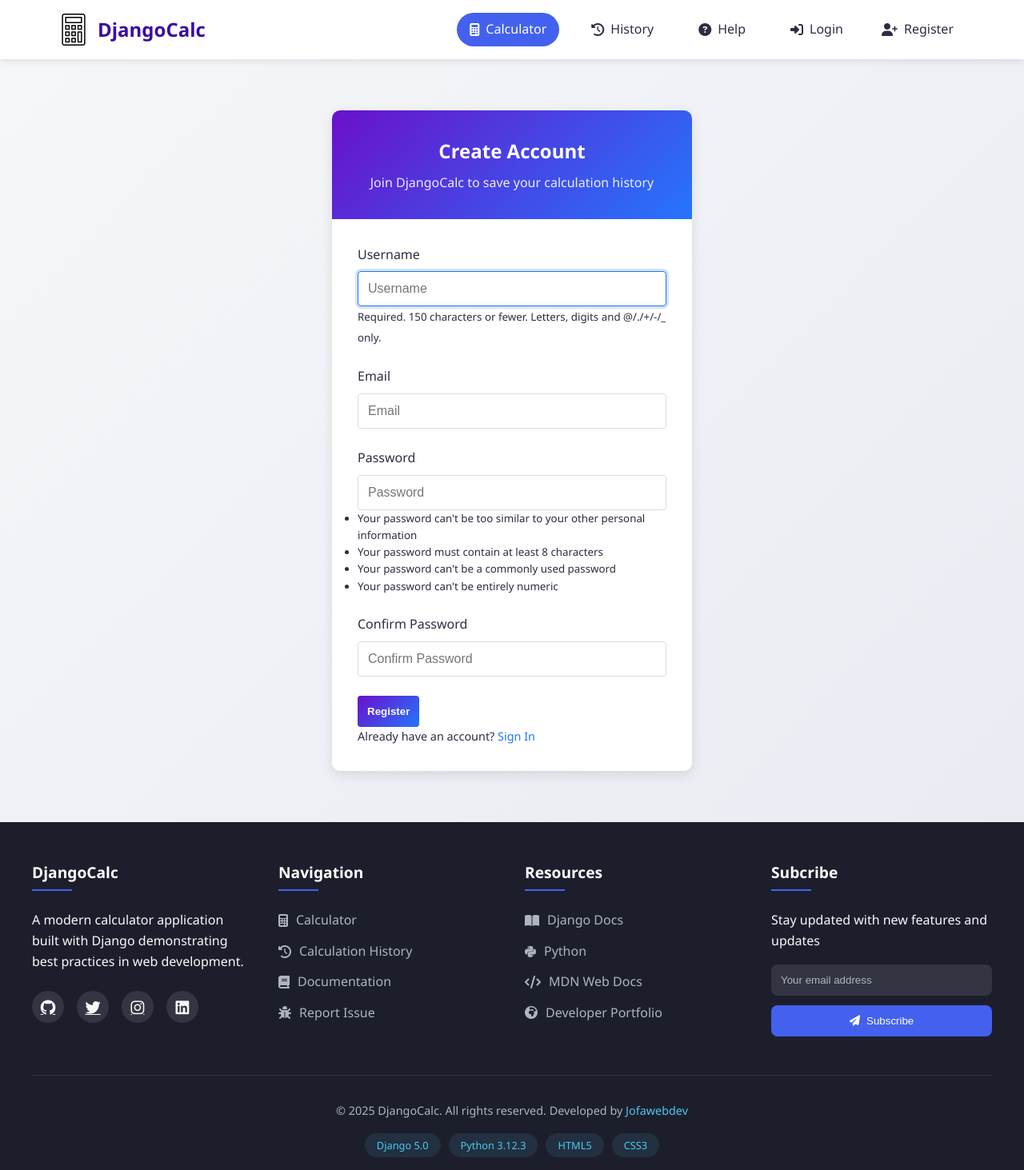
After one commit to jofawebdev/Calculator-App, a Django app: page /register/ in a window 1280 px wide. The commit adds this page. Shown: the whole page at 80% size. Run offline with Django 5.2, Linux system fonts and the light colour scheme.

Commit message:
Added user authentication - Login and Register functions

```diff
--- /dev/null
+++ b/base/forms.py
@@ -0,0 +1,38 @@
+from django import forms
+from django.contrib.auth.forms import UserCreationForm, AuthenticationForm
+from django.contrib.auth.models import User
+
+class RegisterForm(UserCreationForm):
+    """
+    Custom registration form extending Django's UserCreationForm
+    Adds email fields with validation
+    """
+    email = forms.EmailField(
+        required=True,
+        widget=forms.EmailInput(attrs={'class': 'form-control', 'placeholder': 'Email'})
+    )
+
+    class Meta:
+        model = User
+        fields = ("username", "email", "password1", "password2")
+        widgets = {
+            'username': forms.TextInput(attrs={'class': 'form-control', 'placeholder': 'Username'}),
+        }
+
+    def __init__(self, *args, **kwargs):
+        super().__init__(*args, **kwargs)
+        # Add Bootstrap classes to password fields
+        self.fields['password1'].widget.attrs.update({'class': 'form-control', 'placeholder': 'Password'})
+        self.fields['password2'].widget.attrs.update({'class': 'form-control', 'placeholder': 'Confirm Password'})
+
+
+class LoginForm(AuthenticationForm):
+    """
+    Custom login form with Bootstrap styling
+    """
+    username = forms.CharField(
+        widget=forms.TextInput(attrs={'class': 'form-control', 'placeholder': 'Username'})
+    )
+    password = forms.CharField(
+        widget=forms.PasswordInput(attrs={'class': 'form-control', 'placeholder': 'Password'})
+    )
--- /dev/null
+++ b/base/static/styles/auth.css
@@ -0,0 +1,104 @@
+/* auth.css */
+.auth-container {
+    display: flex;
+    justify-content: center;
+    align-items: center;
+    min-height: 80vh;
+    padding: 2rem;
+}
+
+.auth-card {
+    background: #fff;
+    border-radius: 10px;
+    box-shadow: 0 5px 15px rgba(0, 0, 0, 0.1);
+    width: 100%;
+    max-width: 450px;
+    overflow: hidden;
+}
+
+.auth-header {
+    background: linear-gradient(135deg, #6a11cb 0%, #2575fc 100%);
+    color: white;
+    padding: 2rem;
+    text-align: center;
+}
+
+.auth-header h2 {
+    margin: 0;
+    font-weight: 600;
+}
+
+.auth-header p {
+    opacity: 0.9;
+    margin: 0.5rem 0 0;
+}
+
+.auth-form {
+    padding: 2rem;
+}
+
+.form-group {
+    margin-bottom: 1.5rem;
+}
+
+.form-group label {
+    display: block;
+    margin-bottom: 0.5rem;
+    font-weight: 500;
+}
+
+.form-control {
+    width: 100%;
+    padding: 0.75rem;
+    border: 1px solid #ddd;
+    border-radius: 4px;
+    font-size: 1rem;
+    transition: border-color 0.3s;
+}
+
+.form-control:focus {
+    border-color: #2575fc;
+    outline: none;
+    box-shadow: 0 0 0 3px rgba(37, 117, 252, 0.2);
+}
+
+.btn-primary {
+    background: linear-gradient(135deg, #6a11cb 0%, #2575fc 100%);
+    border: none;
+    padding: 0.75rem;
+    color: white;
+    font-weight: 600;
+    border-radius: 4px;
+    cursor: pointer;
+    transition: all 0.3s;
+}
+
+.btn-primary:hover {
+    opacity: 0.9;
+    transform: translateY(-2px);
+}
+
+.auth-footer {
+    font-size: 0.9rem;
+}
+
+.auth-footer a {
+    color: #2575fc;
+    text-decoration: none;
+}
+
+.auth-footer a:hover {
+    text-decoration: underline;
+}
+
+.alert {
+    padding: 0.75rem 1.25rem;
+    margin-bottom: 1.5rem;
+    border-radius: 4px;
+}
+
+.alert-danger {
+    background-color: #f8d7da;
+    border-color: #f5c6cb;
+    color: #721c24;
+}
--- a/base/static/styles/main.css
+++ b/base/static/styles/main.css
@@ -453,3 +453,30 @@ body {
         font-size: 2rem;
     }
 }
+
+/* Add to existing main.css */
+.user-links {
+    display: flex;
+    align-items: center;
+    gap: 1rem;
+    margin-left: auto;
+}
+
+.welcome-msg {
+    color: #007bff;
+    font-size: 0.9rem;
+    opacity: 0.8;
+}
+
+@media (max-width: 768px) {
+    .user-links {
+        margin-left: 0;
+        margin-top: 1rem;
+        width: 100%;
+        justify-content: center;
+    }
+
+    .navbar-links {
+        flex-direction: column;
+    }
+}
--- a/base/templates/base/main.html
+++ b/base/templates/base/main.html
@@ -33,6 +33,23 @@
                     <a href="#" class="nav-link">
                         <i class="fas fa-question-circle"></i> Help
                     </a>
+
+                    <!-- Add user authentication links  -->
+                    <div class="user-links">
+                        {% if user.is_authenticated %}
+                            <span class="welcome-msg">Hi, {{ user.username }}</span>
+                            <a href="{% url 'logout' %}" class="nav-link">
+                                <i class="fas fa-sign-out-alt"></i> Logout
+                            </a>
+                        {% else %}
+                            <a href="{% url 'login' %}" class="nav-link">
+                                <i class="fas fa-sign-in-alt"></i> Login
+                            </a>
+                            <a href="{% url 'register' %}" class="nav-link">
+                                <i class="fas fa-user-plus"></i> Register
+                            </a>
+                        {% endif %}
+                    </div>
                 </div>
 
                 <!-- Mobile Menu Button -->
@@ -179,6 +196,8 @@
             });
         </script>
 
+        {% block extra_css %}{% endblock %}
+
         {% block extra_js %}{% endblock %}
     </body>
 </html>
--- /dev/null
+++ b/base/templates/registration/register.html
@@ -0,0 +1,92 @@
+{% extends "base/main.html" %}
+{% load static %}
+
+{% block title %}Register | DjangoCalc{% endblock %}
+
+{% block content %}
+    <div class="auth-container">
+        <div class="auth-card">
+            <div class="auth-header">
+                <h2>Create Account</h2>
+                <p>Join DjangoCalc to save your calculation history</p>
+            </div>
+
+            <form method="POST" class="auth-form">
+                {% csrf_token %}
+
+                {% if form.errors %}
+                    <div class="alert alert-danger">
+                        <strong>Error:</strong> Please correct the errors below.
+                    </div>
+                {% endif %}
+
+                <div class="form-group">
+                    <label for="id_username">Username</label>
+                    {{ form.username }}
+                    <small class="form-text text-muted">
+                        Required. 150 characters or fewer. Letters, digits and @/./+/-/_ only.
+                    </small>
+
+                    {% if form.username.errors %}
+                        <div class="invalid-feedback d-block">
+                            {{ form.username.errors.0 }}
+                        </div>
+                    {% endif %}
+                </div>
+
+                <div class="form-group">
+                    <label for="id_email">Email</label>
+                    {{ form.email }}
+
+                    {% if form.email.errors %}
+                        <div class="invalid-feedback d-block">
+                            {{ form.email.errors.0 }}
+                        </div>
+                    {% endif %}
+                </div>
+
+                <div class="form-group">
+                    <label for="id_password1">Password</label>
+                    {{ form.password1 }}
+                    <small class="form-text text-muted">
+                        <ul>
+                            <li>Your password can't be too similar to your other personal information</li>
+                            <li>Your password must contain at least 8 characters</li>
+                            <li>Your password can't be a commonly used password</li>
+                            <li>Your password can't be entirely numeric</li>
+                        </ul>
+                    </small>
+
+                    {% if form.password1.errors %}
+                        <div class="invalid-feedback d-block">
+                            {{ form.password1.errors.0 }}
+                        </div>
+                    {% endif %}
+                </div>
+
+                <div class="form-group">
+                    <label for="id_password2">Confirm Password</label>
+                    {{ form.password2 }}
+
+                    {% if form.password2.errors %}
+                        <div class="invalid-feedback d-block">
+                            {{ form.password2.errors.0 }}
+                        </div>
+                    {% endif %}
+                </div>
+
+                <button type="submit" class="btn btn-primary btn-block">Register</button>
+
+                <div class="auth-footer mt-3">
+                    <p class="text-center">
+                        Already have an account? <a href="{% url 'login' %}">Sign In</a>
+                    </p>
+                </div>
+            </form>
+        </div>
+    </div>
+{% endblock content %}
+
+{% block extra_css %}
+    <link rel="stylesheet" href="{% static 'styles/auth.css' %}">
+{% endblock %}
--- a/base/urls.py
+++ b/base/urls.py
@@ -1,7 +1,12 @@
 from django.urls import path
-from .views import CalculatorView  # import the class based-view
+from .views import CalculatorView, RegisterView, LoginView, logout_view  # import the class based-view
 
 urlpatterns = [
     # Single endpoint handling both form display (GET) and calculation (POST)
     path('', CalculatorView.as_view(), name='calculator'),
+
+    # User Authentication URLS (Login, Register, Logout)
+    path('register/', RegisterView.as_view(), name='register'),
+    path('login/', LoginView.as_view(), name='login'),
+    path('logout/', logout_view,name='logout')
 ]
--- a/base/views.py
+++ b/base/views.py
@@ -1,5 +1,8 @@
-from django.shortcuts import render
+from django.shortcuts import render, redirect
 from django.views import View
+from django.contrib.auth import login, authenticate, logout
+from django.contrib import messages
+from .forms import RegisterForm, LoginForm  # Import the new forms
 
 class CalculatorView(View):
     """
@@ -86,3 +89,67 @@ class CalculatorView(View):
             'multiply': '*',
             'divide': '÷',
         }.get(operation, '')
+
+
+
+class RegisterView(View):
+    """
+    Handles user registration
+    GET: Displays registration form
+    POST: Processes registration data
+    """
+    template_name = 'registration/register.html'
+    form_class = RegisterForm
+
+    def get(self, request):
+        if request.user.is_authenticated:
+            return redirect('calculator')
+        form = self.form_class()
+        return render(request, self.template_name, {'form': form})
+
+    def post(self, request):
+        form = self.form_class(request.POST)
+        if form.is_valid():
+            user = form.save()
+            login(request, user)
+            messages.success(request, "Registration successful!")
+            return redirect('calculator')
+        return render(request, self.template_name, {'form': form})
+
+
+class LoginView(View):
+    """
+    Handles User Authentication
+    GET: Displays login form
+    POST: Processes login credentials
+    """
+    template_name = 'registration/login.html'
+    form_class = LoginForm
+
+    def get(self, request):
+        if request.user.is_authenticated:
+            return redirect('calculator')
+        form = self.form_class()
+        return render(request, self.template_name, {'form': form})
+
+    def post(self, request):
+        form = self.form_class(request, data=request.POST)
+        if form.is_valid():
+            username = form.cleaned_data.get('username')
+            password = form.cleaned_data.get('password')
+            user = authenticate(username=username, password=password)
+
+            if user is not None:
+                login(request, user)
+                messages.success(request, f"Welcome back, {username}!")
+                return redirect('calculator')
+        return render(request, self.template_name, {'form': form})
+
+
+def logout_view(request):
+    """
+    Handles user logout
+    """
+    logout(request)
+    messages.info(request, "You have been logged out.")
+    return redirect('calculator')
```
Also changed, not shown: base/templates/registration/login.html (added, +67 -0 lines), db.sqlite3.
